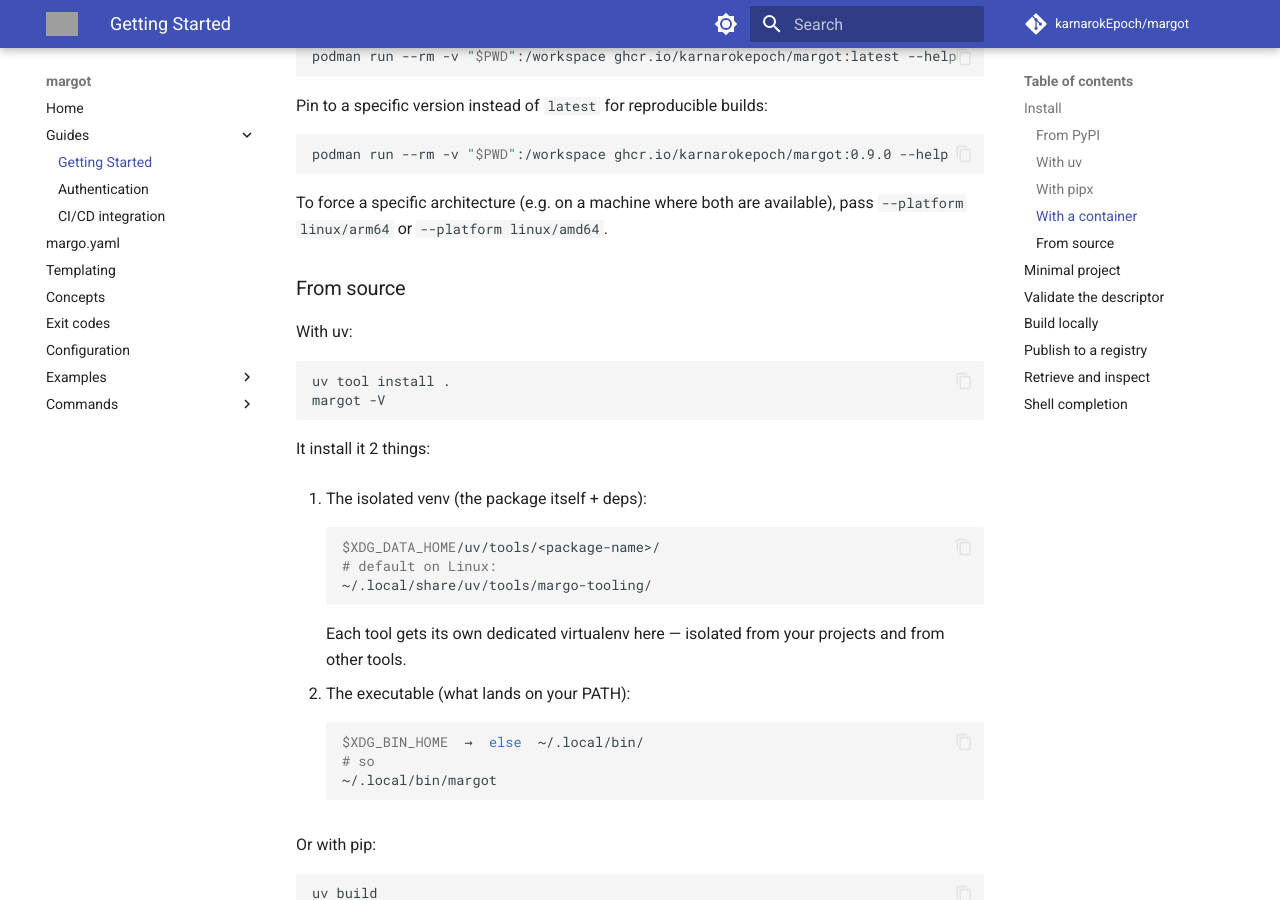
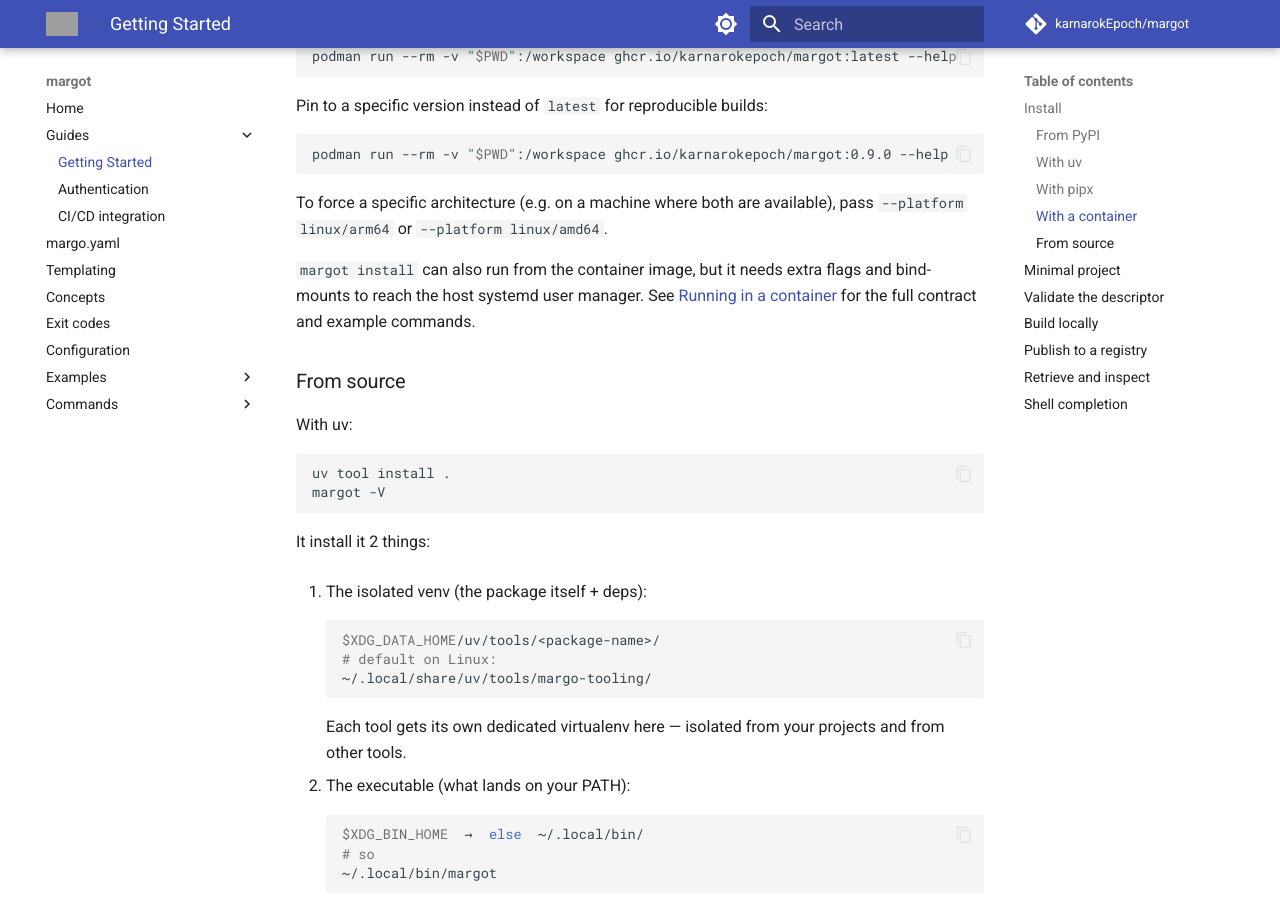
Before and after one commit to karnarokEpoch/margot, an MkDocs documentation site: the page built from docs/guides/getting-started.md, in a window 1280 px wide and 900 px high, scrolled down 962 px. Built offline with MkDocs 1.6.1 and Material for MkDocs 9.7.7, drawn with Linux system fonts in a browser that asks for light colours; comment, search, counter and statistics services are not loaded; grey boxes are pictures that could not be loaded.

Commit message:
docs(install): add container install pointer in getting-started
In the 'With a container' install subsection, add a two-sentence note
that margot install can run from the image and needs extra flags/mounts,
with a link to the new 'Running in a container' section.

```diff
--- a/docs/guides/getting-started.md
+++ b/docs/guides/getting-started.md
@@ -47,6 +47,11 @@ podman run --rm -v "$PWD":/workspace ghcr.io/karnarokepoch/margot:0.9.0 --help
 
 To force a specific architecture (e.g. on a machine where both are available), pass
 `--platform linux/arm64` or `--platform linux/amd64`.
+
+`margot install` can also run from the container image, but it needs extra flags and bind-mounts
+to reach the host systemd user manager. See
+[Running in a container](../commands/install.md#running-in-a-container) for the full contract and
+example commands.
 
 ### From source
 
```
